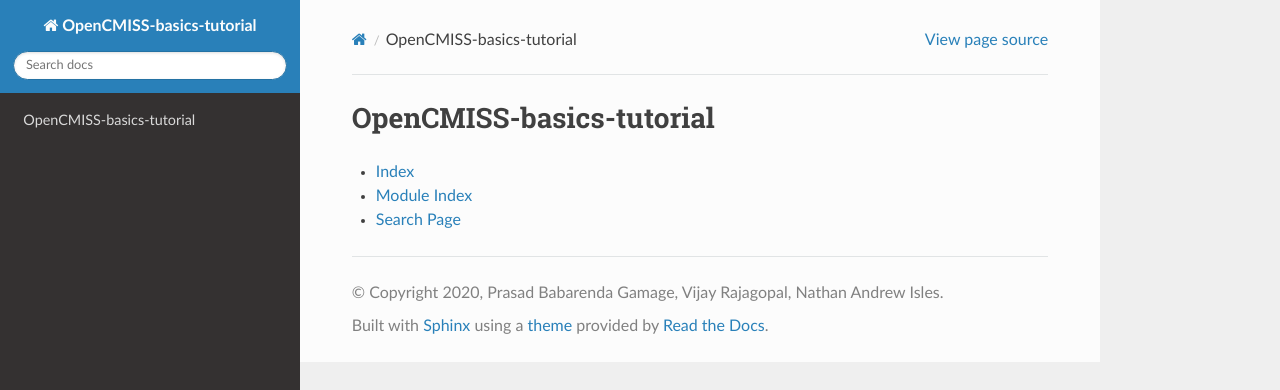
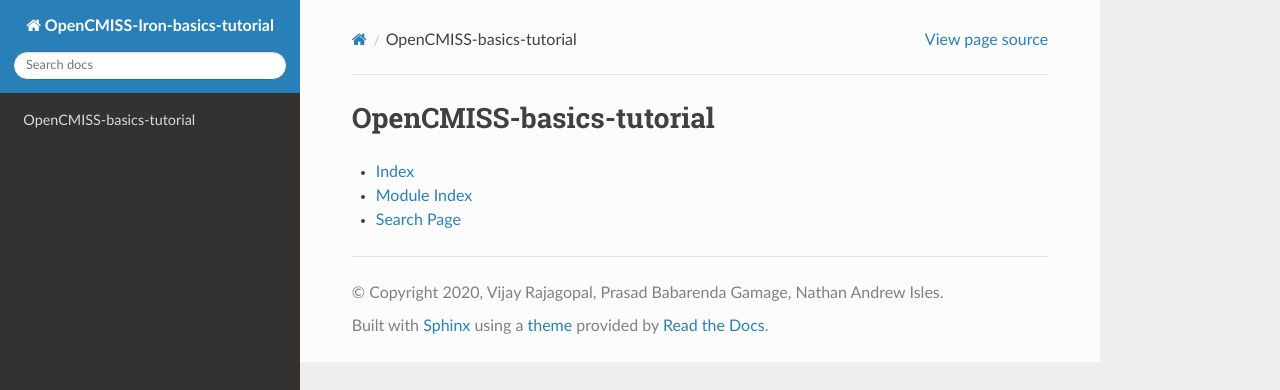
Before and after one commit to OpenCMISS-Examples/OpenCMISS-Iron-tutorials, a Sphinx documentation site: the page built from docs/source/index.rst, in a window 1280 px wide. Shown: the top 390 px of the page. Built offline with Sphinx 7.4.7 and the Read the Docs theme 2.0.0, drawn with Linux system fonts in a browser that asks for light colours.

```diff
--- a/docs/source/conf.py
+++ b/docs/source/conf.py
@@ -17,9 +17,9 @@
 
 # -- Project information -----------------------------------------------------
 
-project = 'OpenCMISS-basics-tutorial'
-copyright = '2020, Prasad Babarenda Gamage, Vijay Rajagopal, Nathan Andrew Isles'
-author = 'Prasad Babarenda Gamage, Vijay Rajagopal, Nathan Andrew Isles'
+project = 'OpenCMISS-Iron-basics-tutorial'
+copyright = '2020, Vijay Rajagopal, Prasad Babarenda Gamage, Nathan Andrew Isles'
+author = 'Vijay Rajagopal, Prasad Babarenda Gamage, Nathan Andrew Isles'
 
 
 # -- General configuration ---------------------------------------------------
```
